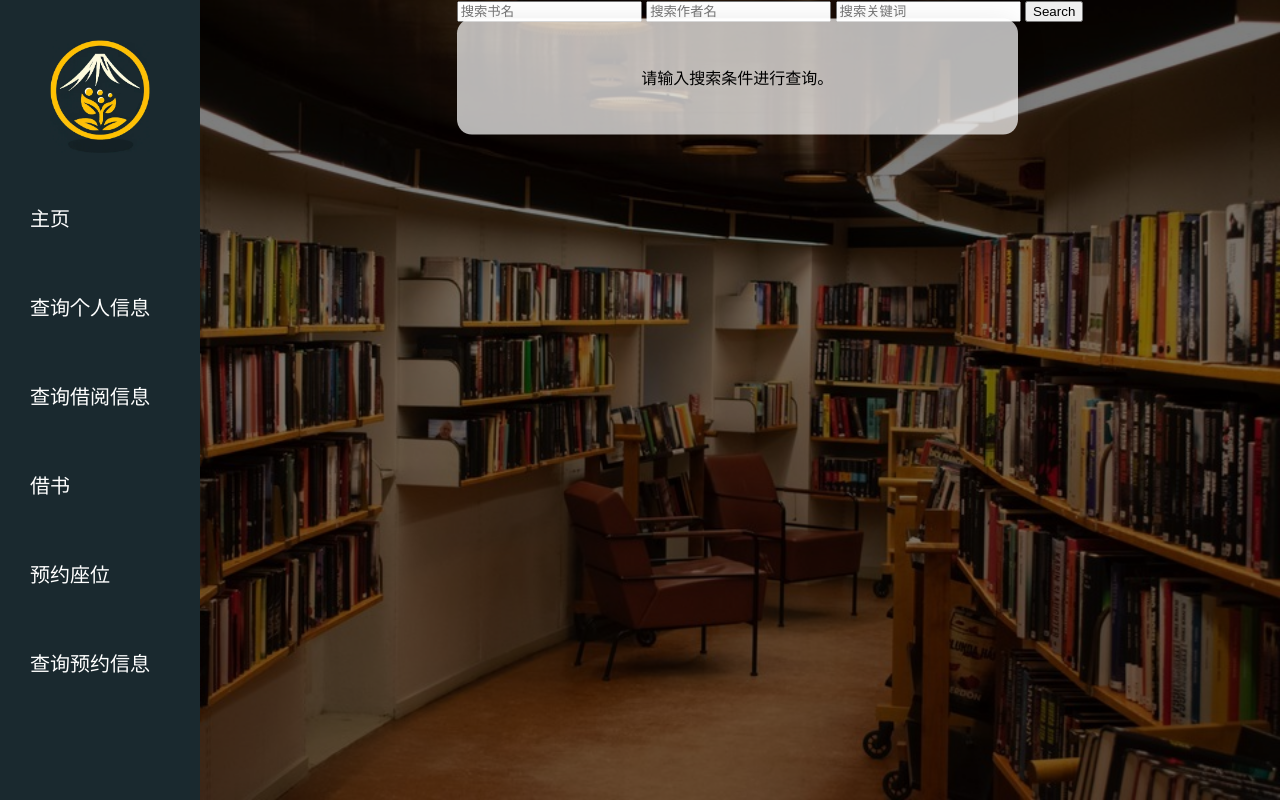
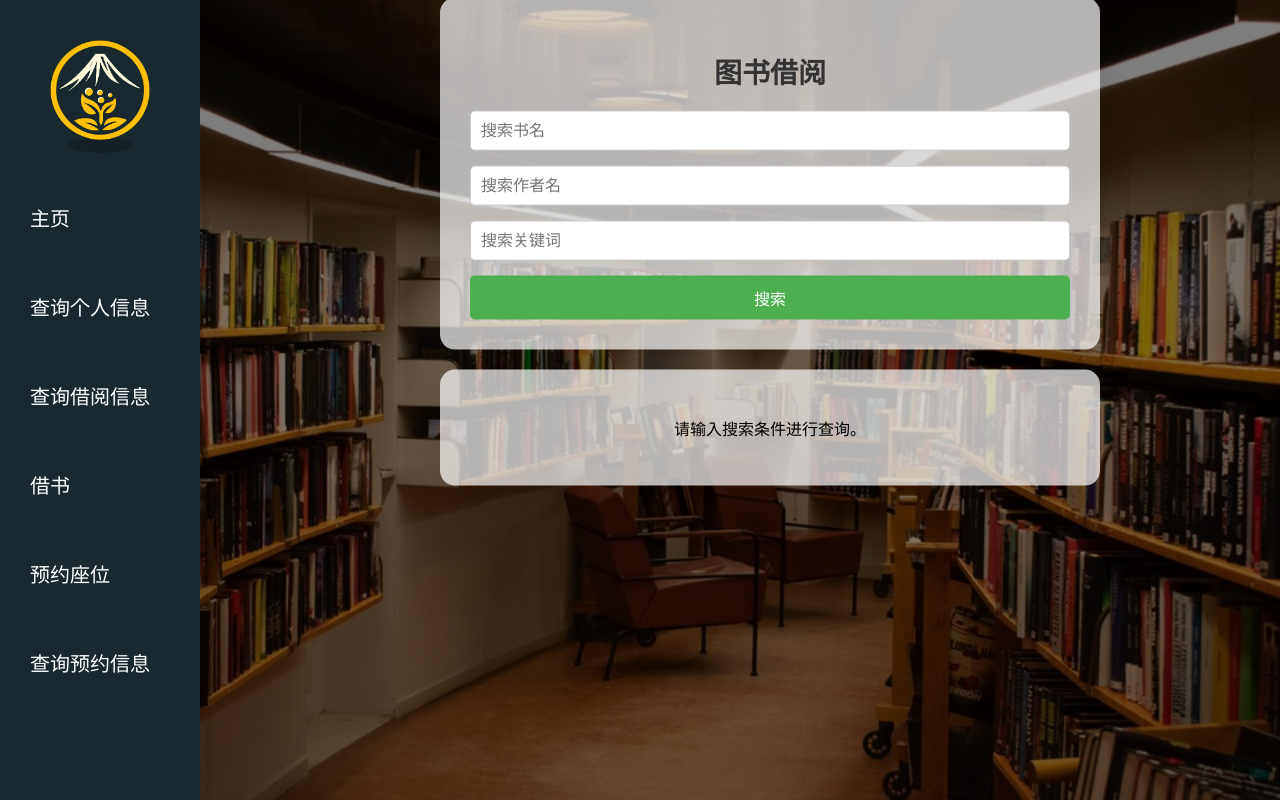
Before and after one commit to 00nauy/DBMS, a Flask app: page /search in a window 1280 px wide. Run offline with Flask 3, Linux system fonts and the light colour scheme; the visitor is signed in with stand-in values (Sample User, id 1); data that the repository does not hold is empty.

Commit message:
reserve, search

```diff
--- a/main.py
+++ b/main.py
@@ -345,7 +345,8 @@ def reserve3():
         abort(403)
     #此处检查预约点数是否不足100，若不足100则无法预约
     if current_user.credit2 < 100:
-        return '预约点数不足！'
+        # return '预约点数不足！'
+        return jsonify({'error': '预约点数不足！'})
     if request.method == "GET":
         id = request.args.get('seat_id')
         today = datetime.datetime.strptime(request.args.get('t'), '%Y-%m-%d')
@@ -367,7 +368,8 @@ def reserve3():
         for res in result:
             if timejunc(time1,time2,res[3],res[4]):
                 db.close()
-                return '此时间段已有预约！请重新预约！'
+                # return '此时间段已有预约！请重新预约！'
+                return jsonify({'error': '此时间段已有预约！请重新预约！'})
 
         #更新座位信息表，新增一条记录
         sql_query = "INSERT INTO seats (place_id,user_account,start_time,end_time,signed) VALUES (%s, %s, %s, %s, %s)"
@@ -380,7 +382,8 @@ def reserve3():
         cursor.execute(sql_query, values)
         db.commit()
         db.close()
-        return '预约成功！'
+        # return '预约成功！'
+        return jsonify({'success': '预约成功！'})
 
 
 #预约信息页，当用户在主页按下“查询预约信息”按钮时，跳转到预约信息页，展示用户的当前预约。
--- a/static/css/search.css
+++ b/static/css/search.css
@@ -46,9 +24,8 @@ body {
     height: 100%;
 }
 
-.book-info {
-    width: 80%;
-    max-width: 600px;
+.search-container {
+    width: 600px;
     background-color: rgba(255, 255, 255, 0.7);
     padding: 30px;
     border-radius: 15px;
@@ -57,6 +34,55 @@ body {
     z-index: 2;
     font-family: 'Lucida Handwriting', 'Courier New', Courier, monospace;
     animation: flow 3s infinite alternate;
+    margin-bottom: 20px;
+}
+
+.search-container h2 {
+    color: #333;
+    margin-bottom: 20px;
+    font-size: 28px;
+    font-weight: bold;
+}
+
+.search-container form {
+    display: flex;
+    flex-direction: column;
+    gap: 15px;
+}
+
+.search-container input[type="text"] {
+    padding: 10px;
+    border-radius: 5px;
+    border: 1px solid #ccc;
+    font-size: 16px;
+}
+
+.search-container input[type="submit"] {
+    padding: 10px;
+    border-radius: 5px;
+    border: none;
+    background-color: #4CAF50;
+    color: white;
+    font-size: 16px;
+    cursor: pointer;
+}
+
+.search-container input[type="submit"]:hover {
+    background-color: #45a049;
+}
+
+.book-info {
+    width: 600px;
+    background-color: rgba(255, 255, 255, 0.7);
+    padding: 30px;
+    border-radius: 15px;
+    box-shadow: 0 4px 30px rgba(0, 0, 0, 0.1);
+    text-align: center;
+    z-index: 2;
+    font-family: 'Lucida Handwriting', 'Courier New', Courier, monospace;
+    animation: flow 3s infinite alternate;
+    overflow-y: auto; /* 允许垂直滚动 */
+    max-height: 50vh; /* 设置最大高度 */
 }
 
 .book-info h2 {
--- a/templates/search.html
+++ b/templates/search.html
@@ -23,19 +23,38 @@
     </div>
 
     <div class="body-content">
+        <div class="search-container">
+            <h2>图书借阅</h2>
             <form action="{{ url_for('search') }}" method="get">
                 <input type="text" name="book" placeholder="搜索书名">
                 <input type="text" name="author" placeholder="搜索作者名">
                 <input type="text" name="class" placeholder="搜索关键词">
-            <input type="submit" value="Search">
+                <input type="submit" value="搜索">
             </form>
+        </div>
         <div class="book-info">
             {% if searched %}
             {% if result %}
-                <ul id="book-list">
+                <table id="book-list">
+                    <thead>
+                        <tr>
+                            <th>书号</th>
+                            <th>书名</th>
+                            <th>类别</th>
+                            <th>作者</th>
+                            <th>出版社</th>
+                            <th>操作</th>
+                        </tr>
+                    </thead>
+                    <tbody>
                         {% for item in result %}
-                        <li>
-                            书号：{{ item[0] }} 书名：{{ item[1] }} 类别：{{ item[2] }} 作者：{{ item[3] }} 出版社：{{ item[4] }} 出版时间：{{ item[5] }} 入库时间：{{ item[6] }}
+                        <tr>
+                            <td>{{ item[0] }}</td>
+                            <td>{{ item[1] }}</td>
+                            <td>{{ item[2] }}</td>
+                            <td>{{ item[3] }}</td>
+                            <td>{{ item[4] }}</td>
+                            <td>
                                 <form action="/borrow2" method="get" class="book-action-form">
                                     <input type="hidden" name="book_id" value="{{ item[0] }}">
                                     {% if item[7] == 0 %}
@@ -44,9 +63,11 @@
                                         <span class="button disabled">已被借出</span>
                                     {% endif %}
                                 </form>
-                        </li>
+                            </td>
+                        </tr>
                         {% endfor %}
-                </ul>
+                    </tbody>
+                </table>
             {% else %}
                 <p>未找到符合条件的书籍。</p>
             {% endif %}
```
Also changed, not shown: other parts of static/css/search.css (+28 -35 lines), static/js/seat3_main.js (added, +45 -0 lines), static/js/seat3_modal.js (added, +25 -0 lines), templates/seats3.html (+5 -2 lines), README.md (deleted). Lines whose indentation alone changed are shown as unchanged.
